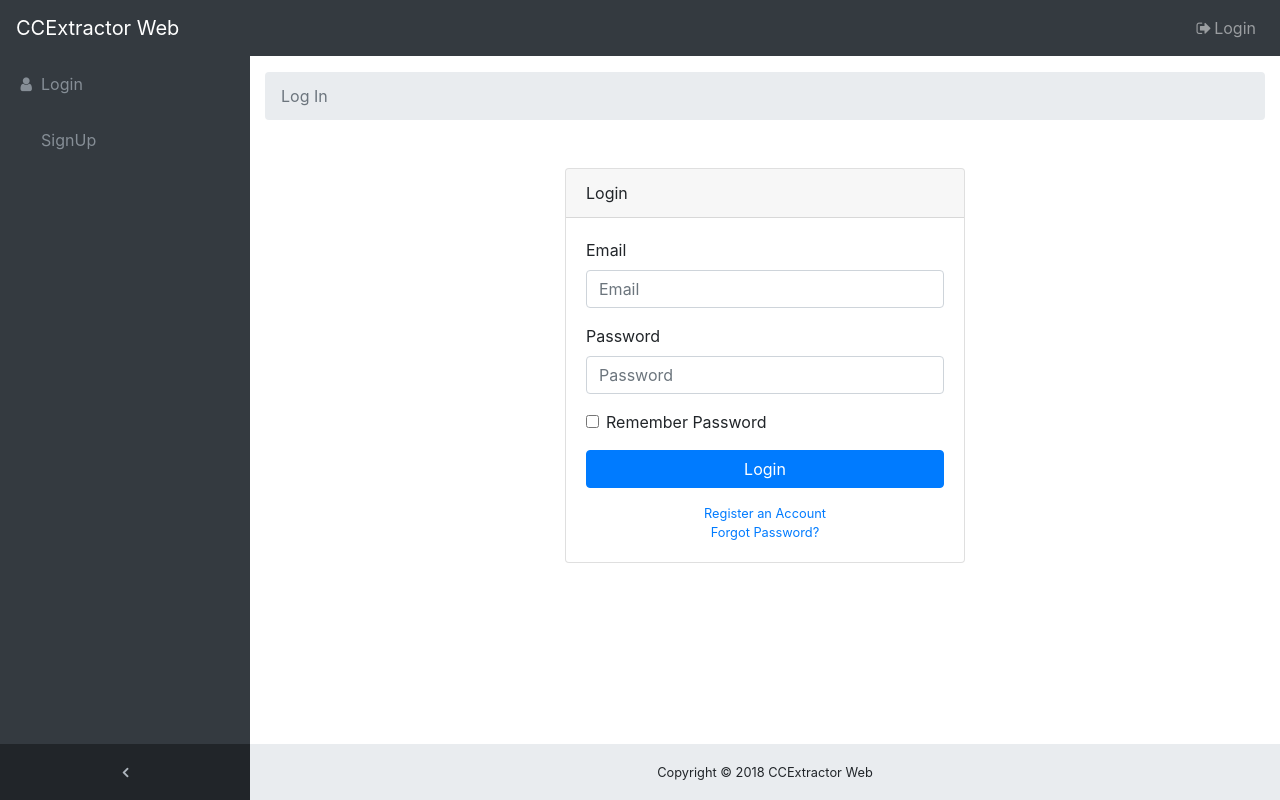
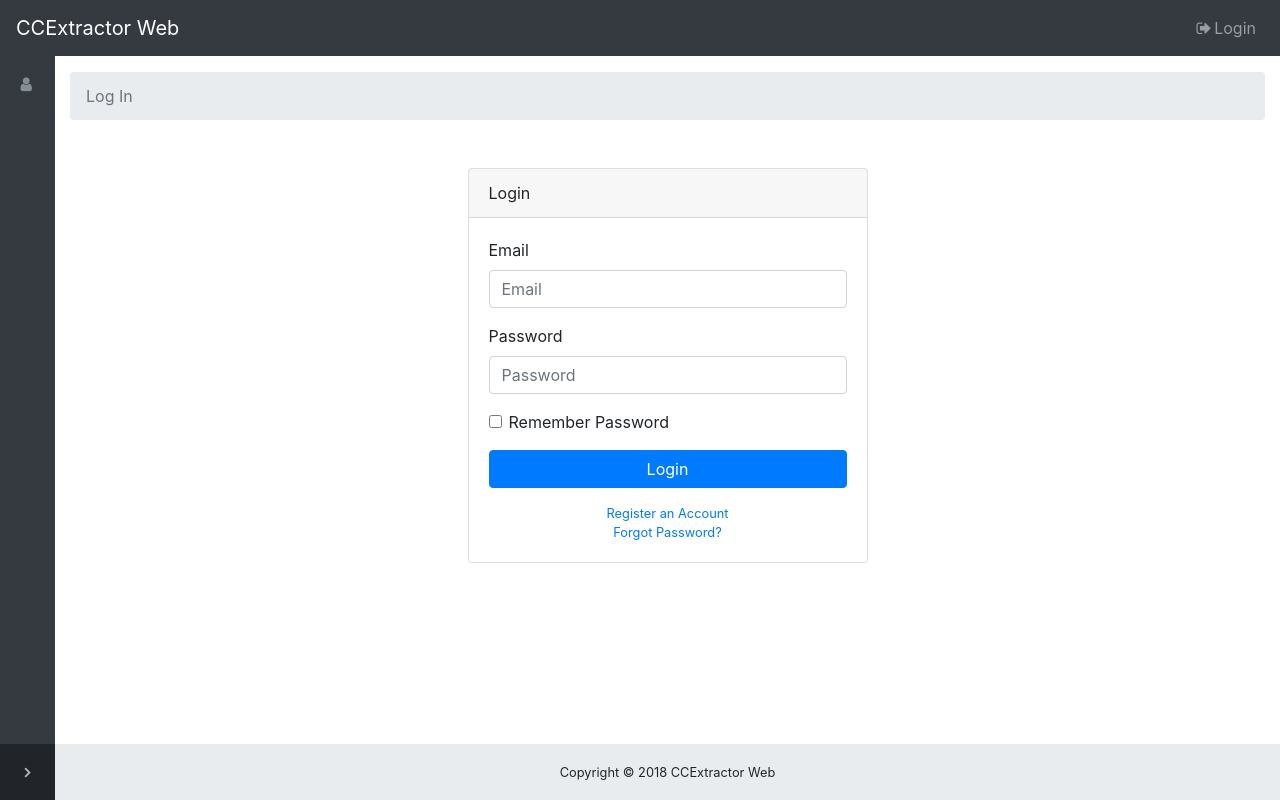
Before and after one commit to saurabhshri/ccextractor-web, a Flask app: a page that uses templates/try/layout.html in a window 1280 px wide. Run offline with Flask 2, Linux system fonts and the light colour scheme; data comes from the database, SQL or seed files in the repository; parts of the project's set-up code (start-up, migrations or seed data) failed here and were passed over; some libraries are stand-ins or nearby versions.

Commit message:
Start by hidden sidenav bar.

```diff
--- a/templates/try/layout.html
+++ b/templates/try/layout.html
@@ -25,7 +25,7 @@
 {% endblock %}
 </head>
 
-<body class="fixed-nav sticky-footer bg-dark" id="page-top">
+<body class="fixed-nav sticky-footer bg-dark sidenav-toggled" id="page-top">
 {% block body %}
     <!-- Navigation-->
     {%- include 'try/navigation.html'-%}
```
